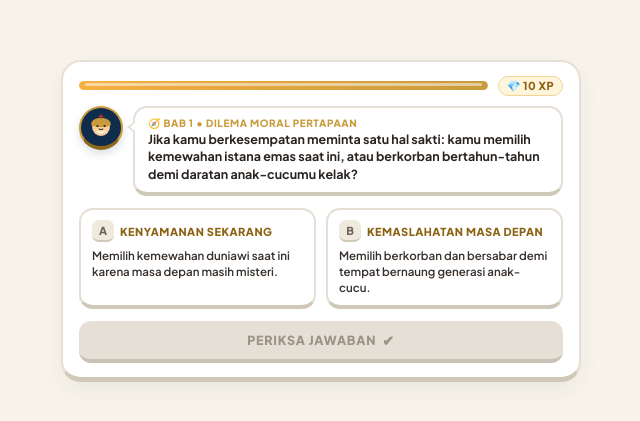
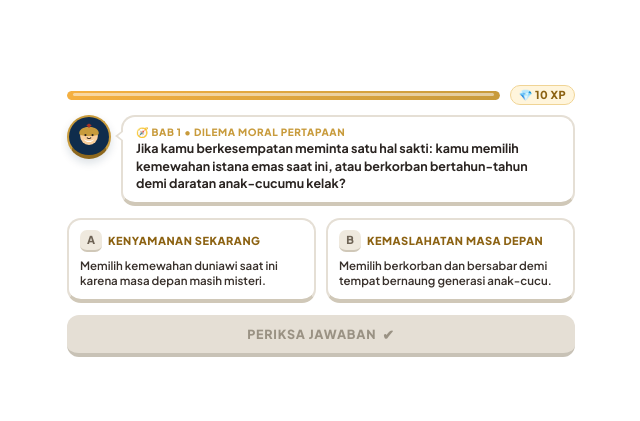
Before and after one commit to NandaAddi/skripsi-dita, a plain HTML site: page widgets/pemantik-interaktif/pemantik_bab1.html in a window 1280 px wide. Shown: the part 179-600 px from the top of the page, without its empty margins (319-959 px from the left). Drawn offline with Linux system fonts and the light colour scheme.

Commit message:
style: make all 5 interactive widgets transparent for seamless Heyzine embed

```diff
--- a/widgets/pemantik-interaktif/pemantik_bab1.html
+++ b/widgets/pemantik-interaktif/pemantik_bab1.html
@@ -18,26 +18,25 @@
 
     body {
       font-family: 'Plus Jakarta Sans', sans-serif;
-      background: #F8F4EB;
+      background: transparent !important;
       color: #2A2421;
       display: flex;
       justify-content: center;
       align-items: center;
       min-height: 100vh;
-      padding: 10px;
+      padding: 4px;
       overflow: hidden;
     }
 
     .duo-container {
-      background: #FFFFFF;
-      border: 2px solid #E5DFD5;
-      border-bottom: 5px solid #D0C8B8;
-      border-radius: 20px;
-      padding: 14px 16px;
+      background: transparent !important;
+      border: none !important;
+      box-shadow: none !important;
+      border-radius: 16px;
+      padding: 4px 6px;
       max-width: 520px;
       width: 100%;
       position: relative;
-      box-shadow: 0 8px 24px rgba(15, 44, 76, 0.06);
       overflow: hidden;
     }
 
@@ -52,7 +51,7 @@
     .progress-track {
       flex: 1;
       height: 9px;
-      background: #EFE9DE;
+      background: rgba(0, 0, 0, 0.08);
       border-radius: 999px;
       overflow: hidden;
       position: relative;
@@ -306,7 +305,7 @@
       background: #2D7A4C;
       border-top: 2px solid #3E9661;
       padding: 12px 16px;
-      border-radius: 0 0 18px 18px;
+      border-radius: 14px;
       display: none;
       box-shadow: 0 -8px 24px rgba(45, 122, 76, 0.25);
       animation: sheetBounce 0.25s cubic-bezier(0.175, 0.885, 0.32, 1.275);
```
Also changed, not shown: widgets/pemantik-interaktif/pemantik_bab2.html (+9 -10 lines), widgets/pemantik-interaktif/pemantik_bab3.html (+9 -10 lines), widgets/pemantik-interaktif/pemantik_bab4.html (+9 -10 lines), widgets/pemantik-interaktif/pemantik_bab5.html (+9 -10 lines).
